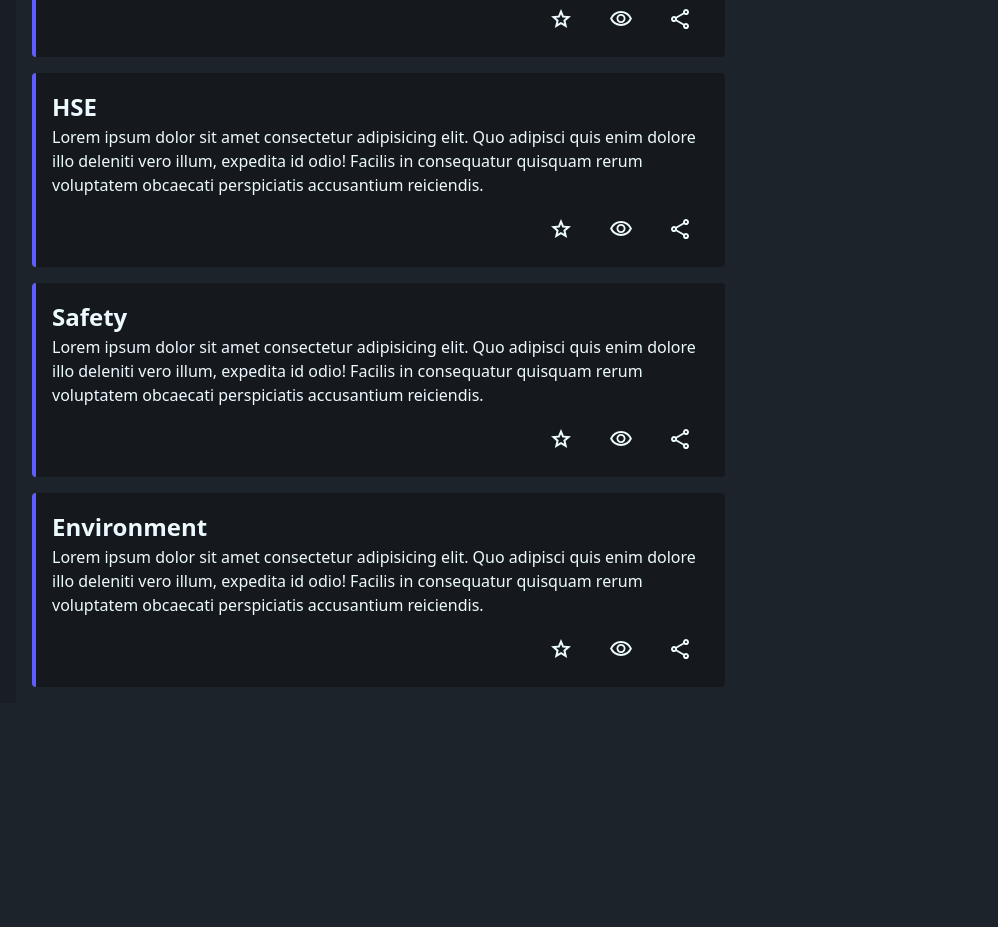
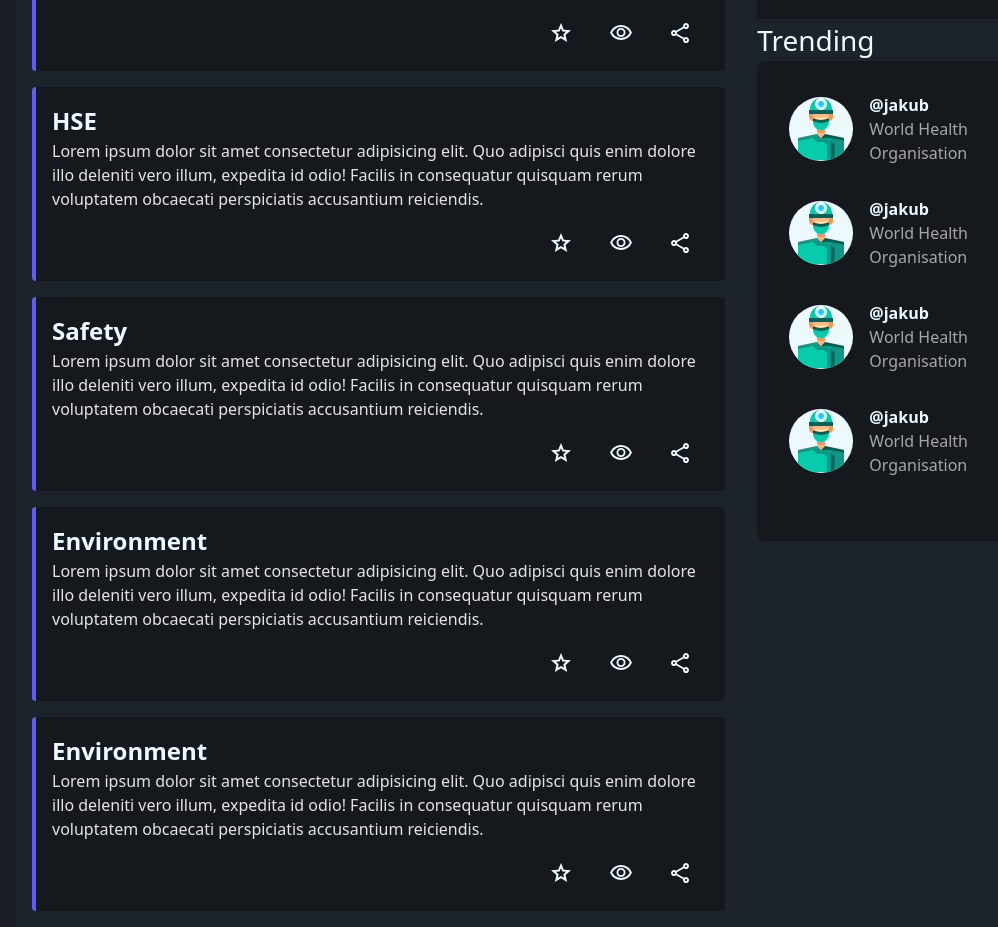
Before and after one commit to dzejkk/Odin_DashBoard, a website built with Vite: page index.html in a window 1280 px wide. Shown: the part 945-1872 px from the top of the page, without its empty margins (176-1174 px from the left). Before the commit the page ends 1648 px from the top, so only its background shows below. Built offline with nearby package versions, Linux system fonts and the light colour scheme.

Commit message:
fina lcommit work

```diff
--- a/index.html
+++ b/index.html
@@ -10,7 +10,7 @@
     <div class="main-layout">
       <!---------------------------------------- HEADER------------------------------------------------------------------------------>
 
-      <header class="main-header">
+      <header class="main-header" id="top">
         <div class="header-grid">
           <div class="search-container flex-row space-between align-center">
             <div class="search-wrapper">
@@ -63,13 +63,13 @@
       <!--------------------------------------- SIDE BAR ---------------------------------------------------------->
 
       <aside class="side-bar">
+        <div class="sticky">
           <div class="side-header-wrapper">
             <img class="logo" src="/assests/heart-monitoring.png" alt="logo" />
             <h1>DashBoard</h1>
           </div>
-
           <nav class="main-nav-bar">
-          <a href="/">
+            <a href="/#top">
               <div class="flex-row link-container">
                 <img
                   src="/assests/home_24dp_E3E3E3_FILL0_wght400_GRAD0_opsz24.svg"
@@ -78,7 +78,6 @@
                 <p class="main-nav-bar-text">Home</p>
               </div>
             </a>
-
             <a href="">
               <div class="flex-row link-container">
                 <img
@@ -88,7 +87,6 @@
                 <p class="main-nav-bar-text">Profile</p>
               </div>
             </a>
-
             <a href="">
               <div class="flex-row link-container">
                 <img
@@ -98,7 +96,6 @@
                 <p class="main-nav-bar-text">Messages</p>
               </div>
             </a>
-
             <a href="">
               <div class="flex-row link-container">
                 <img
@@ -108,7 +105,6 @@
                 <p class="main-nav-bar-text">History</p>
               </div>
             </a>
-
             <a href="">
               <div class="flex-row link-container">
                 <img
@@ -118,7 +114,6 @@
                 <p class="main-nav-bar-text">Tasks</p>
               </div>
             </a>
-
             <a href="">
               <div class="flex-row link-container">
                 <img
@@ -129,7 +124,6 @@
               </div>
             </a>
           </nav>
-
           <nav class="settings-nav">
             <a href="">
               <div class="flex-row link-container">
@@ -159,11 +153,13 @@
               </a>
             </a>
           </nav>
+        </div>
       </aside>
       <!--------------------------------------------- main --------------------------------------------------------->
       <main>
         <section>
           <h3>Your links</h3>
+          <h3>Annoucments</h3>
           <div class="card-container">
 
             <div class="card">
@@ -358,6 +354,100 @@
               </div>
             </div>
 
+            <div class="card">
+              <div>
+                <h2>Environment</h2>
+                <p>
+                  Lorem ipsum dolor sit amet consectetur adipisicing elit. Quo
+                  adipisci quis enim dolore illo deleniti vero illum, expedita
+                  id odio! Facilis in consequatur quisquam rerum voluptatem
+                  obcaecati perspiciatis accusantium reiciendis.
+                </p>
+              </div>
+              <div class="card-btns-container">
+                <button class="card-button">
+                  <img
+                    src="/public/assests/star_24dp_ECF9FF_FILL0_wght400_GRAD0_opsz24.svg"
+                    alt="save"
+                  />
+                </button>
+                <button class="card-button">
+                  <img
+                    src="public/assests/visibility_24dp_ECF9FF_FILL0_wght400_GRAD0_opsz24.svg"
+                    alt="insights"
+                  />
+                </button>
+                <button class="card-button">
+                  <img
+                    src="public/assests/share_24dp_ECF9FF_FILL0_wght400_GRAD0_opsz24.svg"
+                    alt="share"
+                  />
+                </button>
+              </div>
+            </div>
+
+          </div>
+
+          <div class="anoucment-container">
+            <div class="anoucments">
+              <div>
+                <h4>Site maintenance</h4>
+                <p class="dimmed-text">Lorem ipsum dolor, sit amet consectetur adipisicing elite,Lorem ipsum dolor, sit amet consectetur adipisicing elite sum dolor</p>
+                <br>
+                <h4>Site maintenance</h4>
+                <p class="dimmed-text">Lorem ipsum dolor, sit amet consectetur adipisicing elite,Lorem ipsum dolor, sit amet consectetur adipisicing elite sum dolor</p>
+                <br>
+                <h4>Site maintenance</h4>
+                <p class="dimmed-text">Lorem ipsum dolor, sit amet consectetur adipisicing elite,Lorem ipsum dolor, sit amet consectetur adipisicing elite sum dolor</p>
+              </div>
+            </div>
+
+
+            <h3>Trending</h3>
+            <div class="trending">
+
+              <div class="trending-mini-contianer flex-row align-center gap-1">
+                <div>
+                  <img src="public/assests/man.png" alt="trending-avatar" class="trending-avatar">
+                </div>
+                <div>
+                  <p class="metioned-text">@jakub</p>
+                  <p class="dimmed-text">World Health Organisation</p>
+                </div>
+              </div>
+
+              <div class="trending-mini-contianer flex-row align-center gap-1">
+                <div>
+                  <img src="public/assests/man.png" alt="trending-avatar" class="trending-avatar">
+                </div>
+                <div>
+                  <p class="metioned-text">@jakub</p>
+                  <p class="dimmed-text">World Health Organisation</p>
+                </div>
+              </div>
+
+              <div class="trending-mini-contianer flex-row align-center gap-1">
+                <div>
+                  <img src="public/assests/man.png" alt="trending-avatar" class="trending-avatar">
+                </div>
+                <div>
+                  <p class="metioned-text">@jakub</p>
+                  <p class="dimmed-text">World Health Organisation</p>
+                </div>
+              </div>
+
+              <div class="trending-mini-contianer flex-row align-center gap-1">
+                <div>
+                  <img src="public/assests/man.png" alt="trending-avatar" class="trending-avatar">
+                </div>
+                <div>
+                  <p class="metioned-text">@jakub</p>
+                  <p class="dimmed-text">World Health Organisation</p>
+                </div>
+              </div>
+
+
+            </div>
           </div>
         </section>
       </main>
--- a/src/style.css
+++ b/src/style.css
@@ -19,6 +19,7 @@
   --color-neutral-content: oklch(92% 0.004 286.32);
 
   --color-neutral-hover-content: oklch(92% 0.004 286.32/0.34);
+  --color-dimmed-text: oklch(92% 0.004 286.32/0.70);
 
   --color-info: oklch(74% 0.16 232.661);
   --color-info-content: oklch(29% 0.066 243.157);
@@ -42,6 +43,10 @@
   --depth: 1;
   --noise: 0;
   --top-spacing: 1.5rem;
+}
+
+html {
+  scroll-behavior: smooth;
 }
 
 * {
@@ -84,6 +89,10 @@ a {
 .side-bar {
   grid-column: 1 / 2;
   grid-row: 1/3;
+}
+
+.sticky {
+  position: fixed;
 }
 
 
@@ -157,10 +166,6 @@ section {
   background-color: var(--color-neutral-hover-content);
 }
 
-.settings-nav a {
-  /*padding: 1rem;*/
-}
-
 .logo {
   width: 48px;
   height: 48px;
@@ -174,16 +179,25 @@ section {
   padding: 1rem;
   border-radius: var(--radius-box);
   border-left: solid 4px var(--color-primary);
-  transition: all 0.2s ease-in-out;
+  /* Smooth transition properties */
+  transition: transform 0.3s ease;
+  will-change: transform;
+  transform: translateZ(0);
+  backface-visibility: hidden;
 }
 
 .card:hover {
-  transform: perspective(1px) scale(1.02);
+  transform: perspective(1px) scale(1.02); /*smoothing*/
 }
 
 .card p {
   font-size: 1rem;
-  font-weight: 300;
+  font-weight: 400;
+  color: var(--color-neutral-content);
+
+  /*smooting*/
+  transform: translateZ(10px);
+  backface-visibility: hidden;
 }
 
 .search-field {
@@ -278,7 +292,7 @@ section {
 }
 
 .card-btns-container > button:hover {
-  background-color: var(--color-neutral-hover-content);
+  background-color: var(--color-primary);
 }
 
 
@@ -290,6 +304,61 @@ section {
   background-color: transparent;
   border: none;
   cursor: pointer;
+}
+
+.anoucment-container {
+  padding: 1rem;
+  padding-inline-end: 4rem;
+  border-radius: var(--radius-selector);
+  max-width: 55ch;
+
+}
+
+.anoucments {
+  padding: 2rem;
+  background-color: var(--color-base-300);
+}
+
+h3 {
+  font-size: 1.75rem;
+  font-weight: normal;
+}
+
+h4 {
+  font-size: 1.25rem;
+}
+
+
+
+/*to stylr br and make border */
+
+br{
+  content: '';
+  display: inline-block;
+  width: 95%;
+  border-bottom: 1px solid var(--color-base-content);
+  text-align: center;
+}
+
+.trending {
+  padding: 2rem;
+  padding-inline-end: 4rem;
+  border-radius: var(--radius-selector);
+  background-color: var(--color-base-300);
+}
+
+.trending > div {
+  padding-block-end: 2rem;
+}
+
+.trending-avatar {
+  width: 64px;
+  border-radius: 50%;
+  background-color: var(--color-base-content);
+}
+
+.metioned-text {
+  font-weight: 700;
 }
 
 /*MARK: UTILITY*/
@@ -314,3 +383,8 @@ section {
 .align-center {
   align-items: center;
 }
+
+
+.dimmed-text {
+  color: var(--color-dimmed-text);
+}
```
Also changed, not shown: public/assests/lumberjack.png (added), public/assests/man.png (added), public/assests/welder.png (added). Lines whose indentation alone changed are shown as unchanged.
